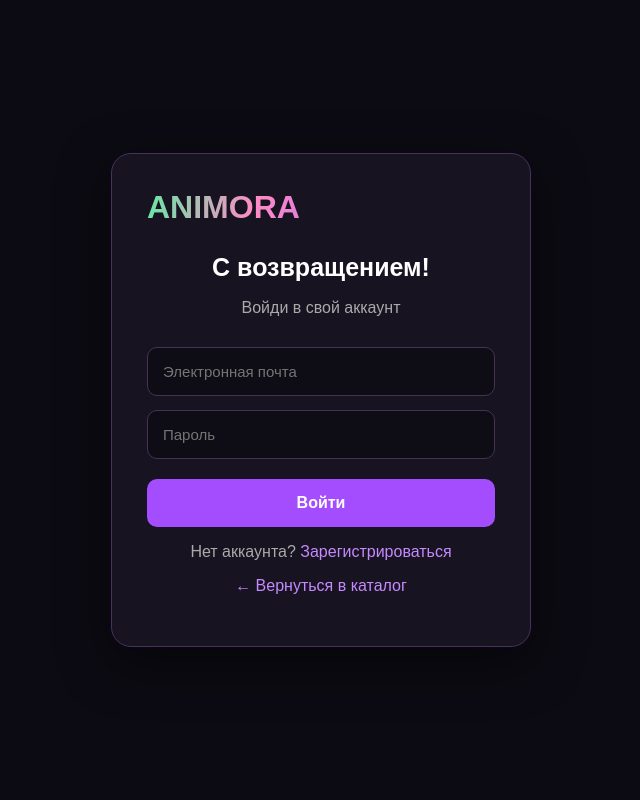
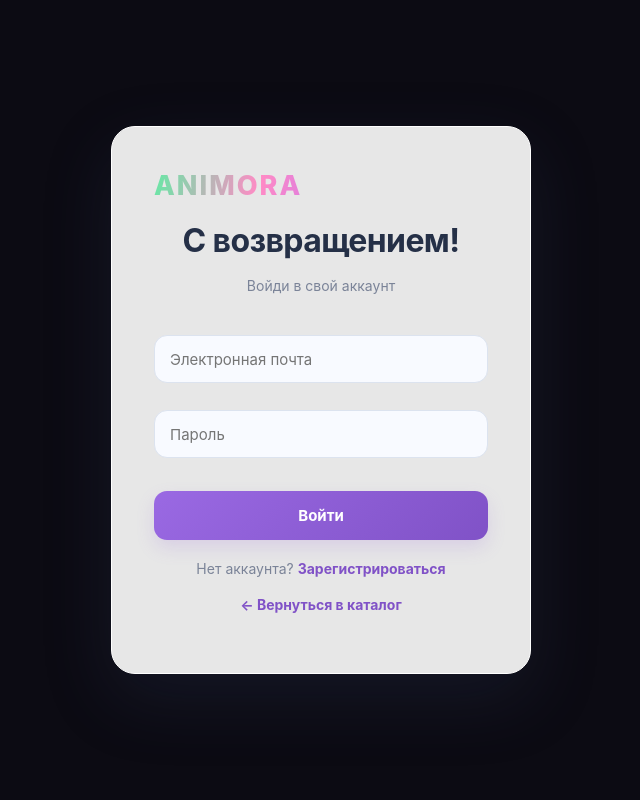
Before and after one commit to mitsu198/animora, a Flask app: page /login in a window 1280 px wide. Shown: the whole page, without its empty margins (319-959 px from the left). Run offline with Flask 3, Linux system fonts and the light colour scheme.

Commit message:
Redesign login and registration in ANIMORA light theme

```diff
--- a/templates/login.html
+++ b/templates/login.html
@@ -115,6 +115,23 @@ html[data-theme] .search,html[data-theme] input,html[data-theme] select{backgrou
 }
 
 </style>
+
+<style id="animora-light-auth-redesign">
+html,body{min-height:100%;font-family:Inter,"Segoe UI",Roboto,Arial,sans-serif!important;color:#253047!important}
+body{box-sizing:border-box!important;min-height:100vh!important;margin:0!important;padding:24px!important;display:flex!important;align-items:center!important;justify-content:center!important;background:radial-gradient(circle at 12% 8%,#dbe7ff 0,transparent 34%),radial-gradient(circle at 90% 85%,#eadfff 0,transparent 34%),#edf2fb!important}
+body .card{width:min(100%,430px)!important;box-sizing:border-box!important;padding:clamp(26px,5vw,42px)!important;background:rgba(255,255,255,.9)!important;color:#253047!important;border:1px solid #fff!important;border-radius:24px!important;box-shadow:0 24px 70px rgba(60,78,120,.18)!important;backdrop-filter:blur(20px)!important}
+body .card .logo{display:inline-block!important;font-size:27px!important;font-weight:850!important;letter-spacing:2px!important;color:#9561dc!important;margin-bottom:12px!important}
+body .card h1{font-size:clamp(26px,5vw,32px)!important;line-height:1.2!important;letter-spacing:-.6px!important;color:#253047!important;margin:8px 0 8px!important}
+body .card p{color:#7b8498!important;line-height:1.6!important;font-size:14px!important}
+body .card form{display:flex!important;flex-direction:column!important;gap:13px!important;margin:24px 0 18px!important}
+body .card input{width:100%!important;box-sizing:border-box!important;min-height:48px!important;padding:0 15px!important;border:1px solid #dce3ef!important;border-radius:13px!important;background:#f8faff!important;color:#253047!important;font:inherit!important;font-size:15px!important;outline:none!important}
+body .card input:focus{border-color:#a98ade!important;box-shadow:0 0 0 4px #a98ade25!important}
+body .card button[type=submit]{min-height:48px!important;border:0!important;border-radius:13px!important;background:linear-gradient(135deg,#9a69e3,#8052c7)!important;color:#fff!important;font:inherit!important;font-weight:750!important;font-size:15px!important;cursor:pointer!important;box-shadow:0 8px 18px #9160d52c!important}
+body .card a:not(.logo){color:#8052c7!important;font-weight:650!important;text-decoration:none!important}
+body .card a:hover{text-decoration:underline!important}
+body .card .message{padding:12px 14px!important;margin:12px 0!important;border-radius:12px!important;background:#fff0f0!important;color:#a33d52!important}
+@media(max-width:480px){body{padding:16px!important}body .card{border-radius:20px!important;padding:25px 21px!important}}
+</style>
 </head>
 <body>
 <div class="card">
```
